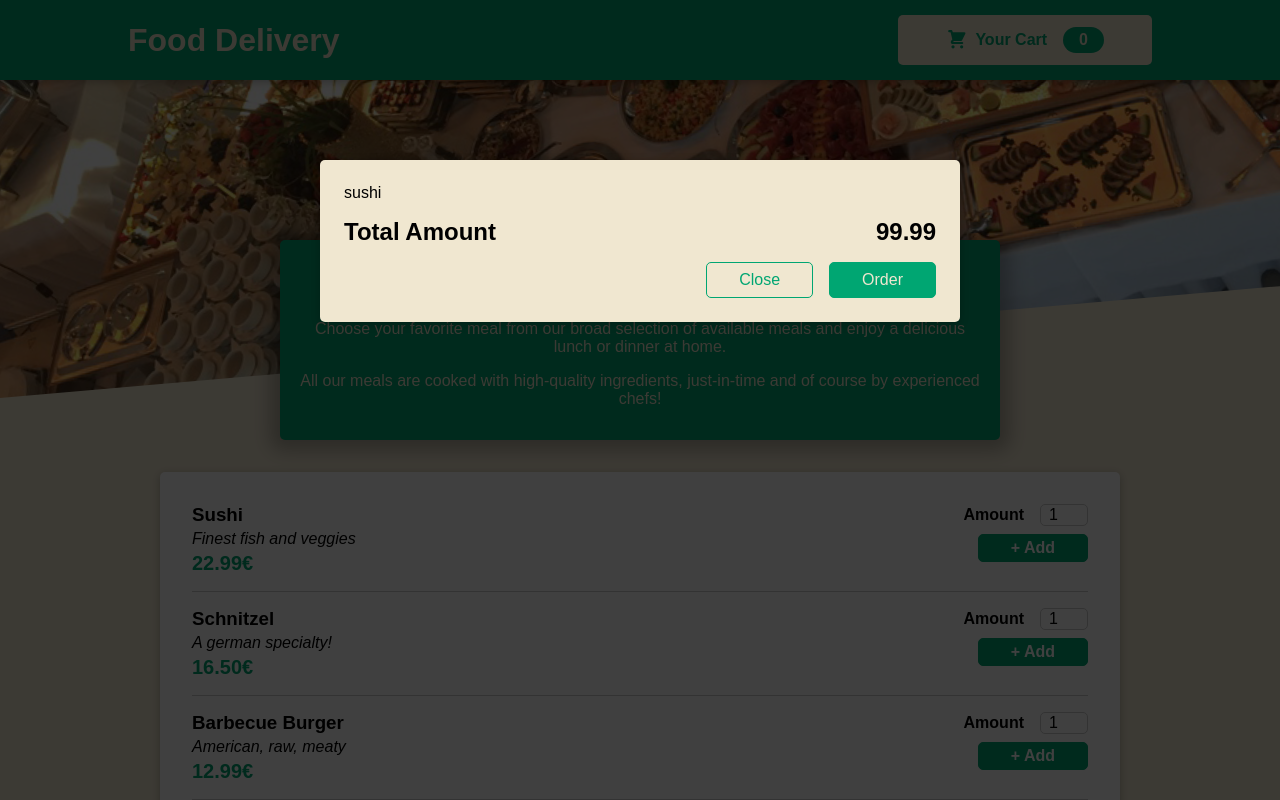
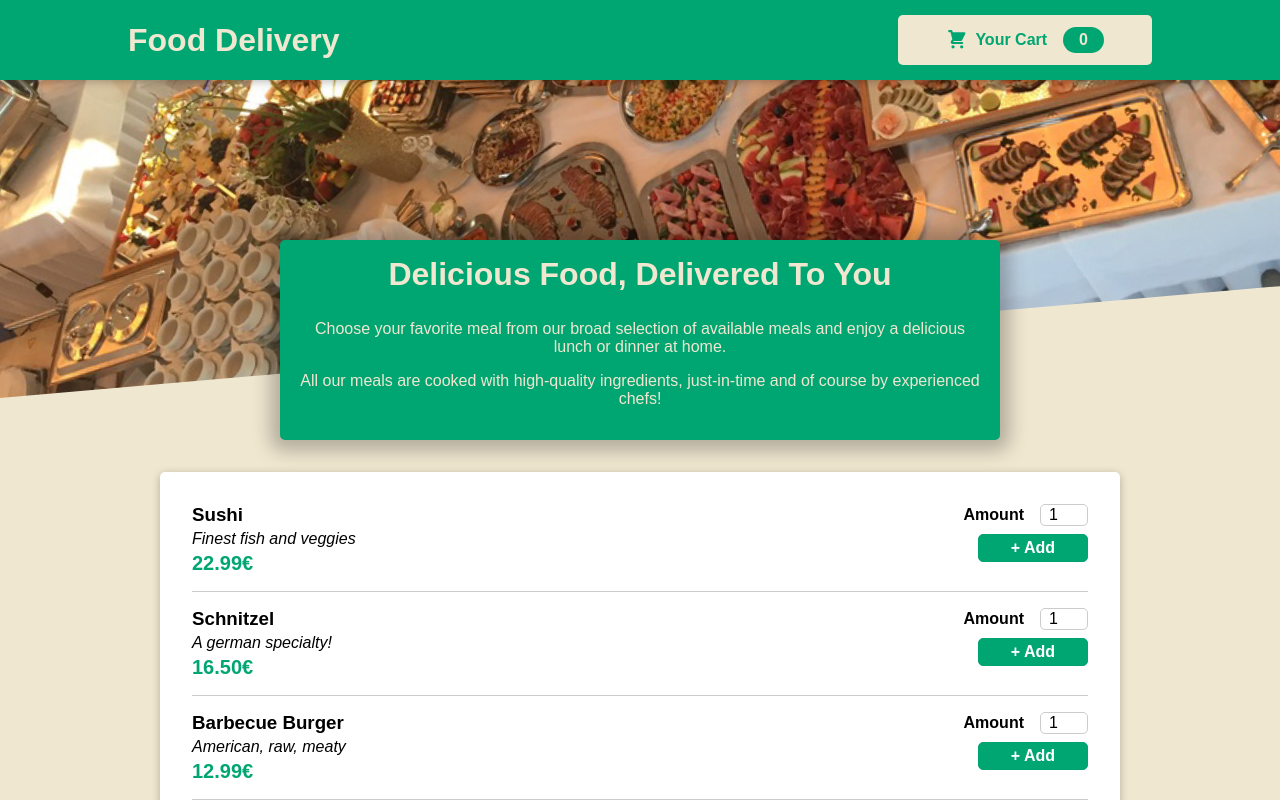
Before and after one commit to polettoweb/food-delivery, a React (Create React App) app: page / in a window 1280 px wide. Shown: the top 800 px of the page. Built offline with nearby package versions, Linux system fonts and the light colour scheme.

Commit message:
Added opening and closing logic for modal

```diff
--- a/src/App.js
+++ b/src/App.js
@@ -1,17 +1,28 @@
+import { useState } from "react";
 import Cart from "./components/Cart/Cart";
 import Header from "./components/Layout/Header";
 import Meals from "./components/Meals/Meals";
 
-function App() {
+const App = () => {
+  const [cartIsShown, setCartIsShown] = useState(false);
+
+  const showCartHandler = () => {
+    setCartIsShown(true);
+  };
+
+  const hideCartHandler = () => {
+    setCartIsShown(false);
+  };
+
   return (
     <>
-      <Cart />
-      <Header />
+      {cartIsShown && <Cart onClose={hideCartHandler} />}
+      <Header onShowCart={showCartHandler} />
       <main>
         <Meals />
       </main>
     </>
   );
-}
+};
 
 export default App;
--- a/src/components/Cart/Cart.js
+++ b/src/components/Cart/Cart.js
@@ -3,18 +3,20 @@ import classes from "./Cart.module.scss";
 
 const Cart = props => {
   const cartItems = [{ id: "c1", name: "sushi", amount: 2, price: 12.99 }].map(
-    item => <li>{item.name}</li>
+    item => <li key={item.id}>{item.name}</li>
   );
 
   return (
-    <Modal>
+    <Modal onClose={props.onClose}>
       <ul className={classes["cart-items"]}>{cartItems}</ul>
       <div className={classes.total}>
         <span>Total Amount</span>
         <span>99.99</span>
       </div>
       <div className={classes.actions}>
-        <button className={classes["button--alt"]}>Close</button>
+        <button className={classes["button--alt"]} onClick={props.onClose}>
+          Close
+        </button>
         <button className={classes.button}>Order</button>
       </div>
     </Modal>
--- a/src/components/Layout/Header.js
+++ b/src/components/Layout/Header.js
@@ -7,7 +7,7 @@ const Header = props => {
     <>
       <header className={classes.header}>
         <h1>Food Delivery</h1>
-        <HeaderCartButton />
+        <HeaderCartButton onClick={props.onShowCart} />
       </header>
       <div className={classes["main-image"]}>
         <img src={meals} alt="Table with food" />
--- a/src/components/Layout/HeaderCartButton.js
+++ b/src/components/Layout/HeaderCartButton.js
@@ -1,9 +1,9 @@
 import CartIcon from "../Cart/CartIcon";
 import classes from "./HeaderCartButton.module.scss";
 
-const HeaderCartButton = () => {
+const HeaderCartButton = props => {
   return (
-    <button className={classes.button}>
+    <button className={classes.button} onClick={props.onClick}>
       <span className={classes.icon}>
         <CartIcon />
       </span>
--- a/src/components/UI/Modal.js
+++ b/src/components/UI/Modal.js
@@ -2,7 +2,7 @@ import ReactDOM from "react-dom";
 import classes from "./Modal.module.scss";
 
 const Backdrop = props => {
-  return <div className={classes.backdrop} />;
+  return <div className={classes.backdrop} onClick={props.onClose} />;
 };
 
 const ModalOverlay = props => {
@@ -18,7 +18,10 @@ const portalElement = document.getElementById("overlays");
 const Modal = props => {
   return (
     <>
-      {ReactDOM.createPortal(<Backdrop />, portalElement)}
+      {ReactDOM.createPortal(
+        <Backdrop onClose={props.onClose} />,
+        portalElement
+      )}
       {ReactDOM.createPortal(
         <ModalOverlay>{props.children}</ModalOverlay>,
         portalElement
```
